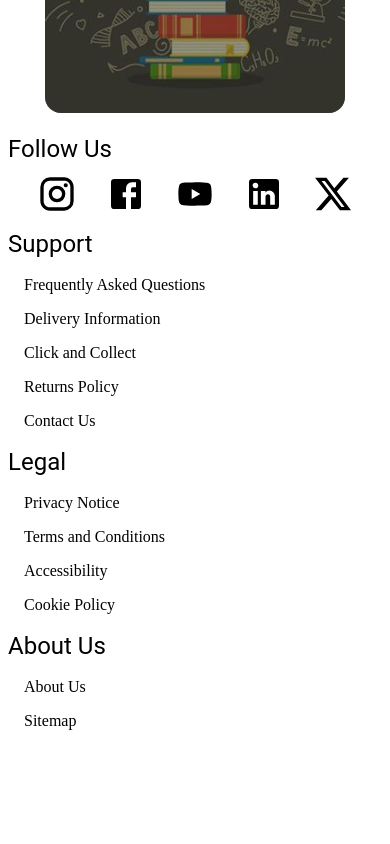
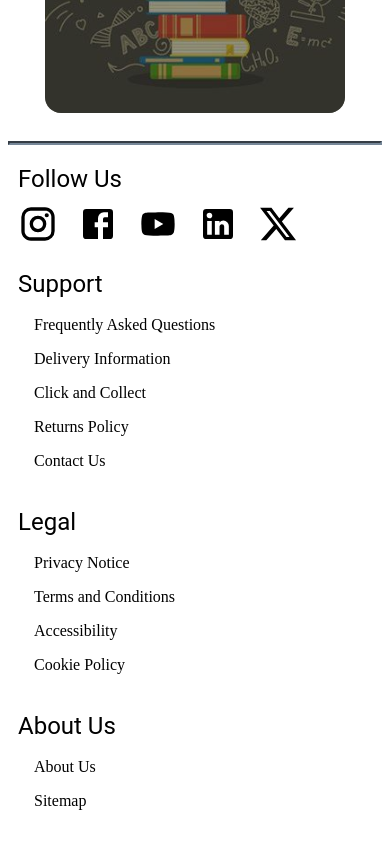
Before and after one commit to AywinK/bookstore, a React (Vite) app in the folder frontend/: page / in a window 390 px wide. Shown: the part 1649-2493 px from the top of the page. Before the commit the page ends 2403 px from the top, so only its background shows below. Built offline with nearby package versions, Linux system fonts and the light colour scheme; no server answers.

Commit message:
adds footer styling mobile responsive starting max width 688px

```diff
--- a/frontend/src/components/Footer.jsx
+++ b/frontend/src/components/Footer.jsx
@@ -3,17 +3,37 @@ import SocialLinks from './SocialLinks';
 import SupportLinks from './SupportLinks';
 import LegalLinks from './LegalLinks';
 import AboutLinks from './AboutLinks';
+import { useMediaQuery } from '@mui/material';
 
 
 const Footer = () => {
 
+    const isMobile = useMediaQuery("(max-width: 688px)");
+
     return (
-        <footer>
-            <SocialLinks />
+        <>
+        <hr
+        style={{
+            borderWidth: "2px",
+            borderColor: "lightslategray"
+        }}
+        />
+        <footer
+        style={{
+            display: "flex",
+            flexDirection: isMobile ? "column" : "row",
+            alignItems: "start",
+            justifyContent: "space-evenly",
+            padding: "10px",
+            gap: "20px",
+        }}
+        >
+            <SocialLinks isMobile={isMobile} />
             <SupportLinks />
             <LegalLinks />
             <AboutLinks />
         </footer>
+        </>
     )
 }
 
--- a/frontend/src/components/SocialLinks.jsx
+++ b/frontend/src/components/SocialLinks.jsx
@@ -9,7 +9,8 @@ import Link from '@mui/material/Link';
 
 
 
-const SocialLinks = () => {
+// eslint-disable-next-line react/prop-types
+const SocialLinks = ({ isMobile }) => {
 
     return (
         <>
@@ -17,7 +18,7 @@ const SocialLinks = () => {
                 <Typography variant="h5" textAlign="start" gutterBottom>
                     Follow Us
                 </Typography>
-                <Box display="flex" alignItems="center" justifyContent="space-evenly">
+                <Box display="flex" flexDirection={isMobile ? "row" : "column"} alignItems="center" justifyContent="space-evenly" gap="20px">
                     <Link color="inherit" href="https://www.instagram.com">
                         <InstagramIcon sx={{ fontSize: 40 }} />
                     </Link>
--- a/frontend/src/components/SupportLinks.jsx
+++ b/frontend/src/components/SupportLinks.jsx
@@ -12,7 +12,7 @@ const SupportLinks = () => {
     return (
         <>
             <div>
-                <Typography variant="h5" textAlign="start" marginTop="10px">
+                <Typography variant="h5" textAlign="start">
                     Support
                 </Typography>
                 <List>
```
